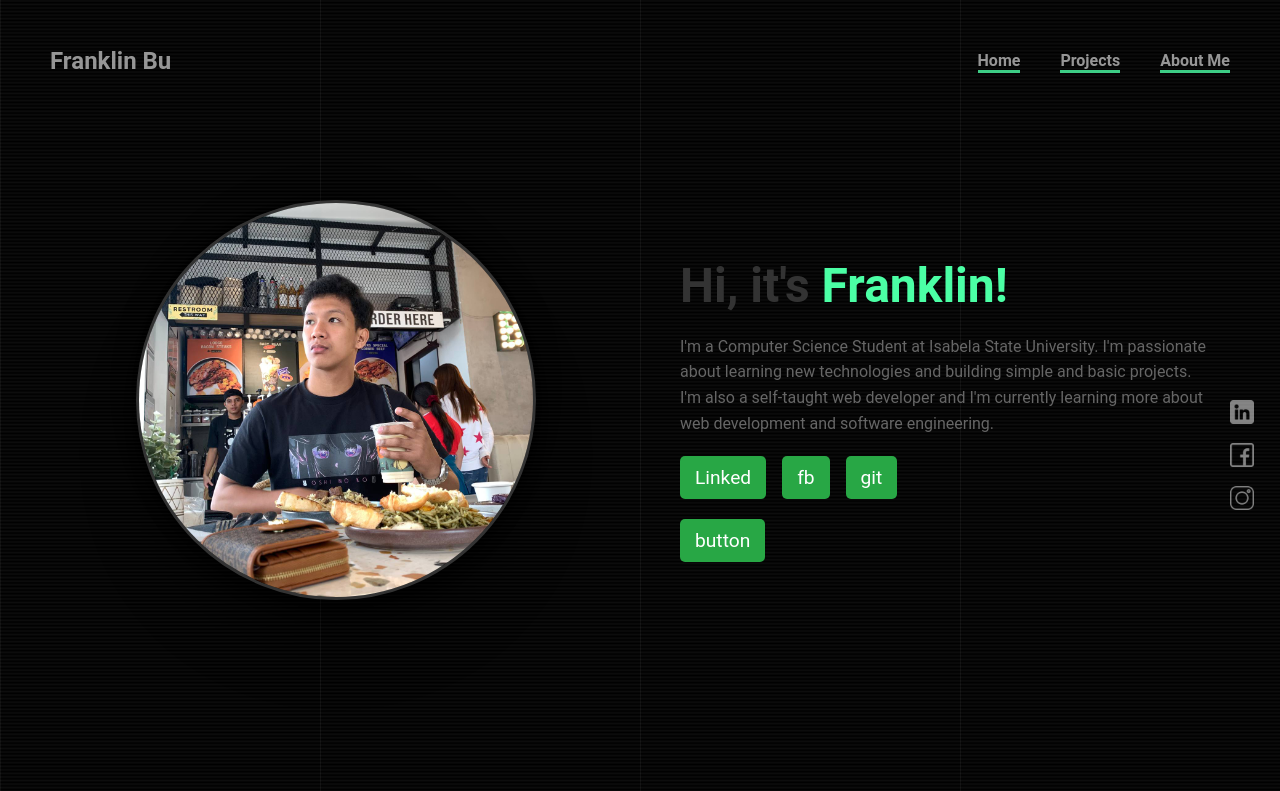
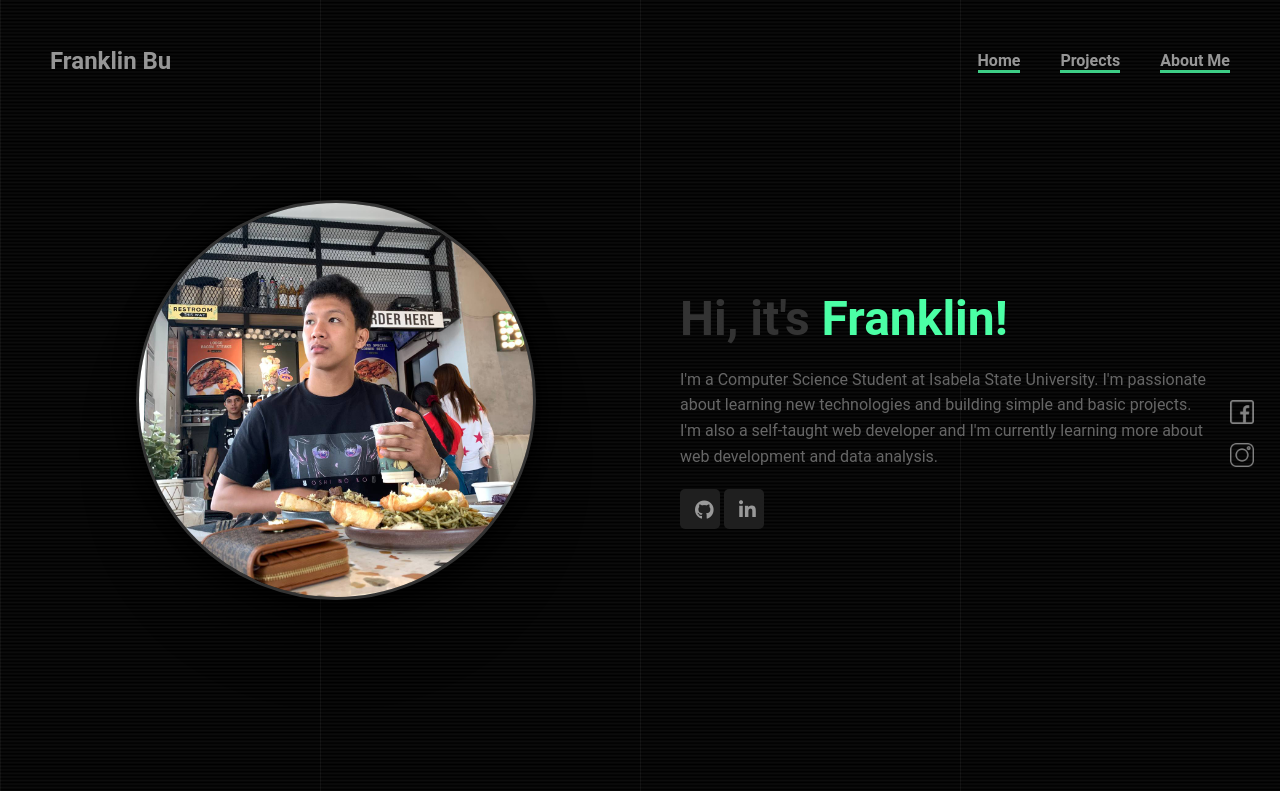
Before and after one commit to ImFrankB/PersonalProject, a plain HTML site: page PERSONAL _WEB/AboutMe.html in a window 1280 px wide. Shown: the top 791 px of the page. Drawn offline with Linux system fonts and the light colour scheme.

Commit message:
replace all

```diff
--- a/PERSONAL _WEB/AboutMe.css
+++ b/PERSONAL _WEB/AboutMe.css
@@ -81,20 +81,31 @@ section {
     margin-bottom: 20px;
 }
 
-.social-Icons {
+.social-Icons a {
+    font-size: 1.5rem;
+    color: white;
+    background-color: #333;
+    padding: 10px;
+    border-radius: 50%;
+    transition: 0.3s;
     display: flex;
-    gap: 1rem;
-    margin-bottom: 20px;
+    align-items: center;
+    justify-content: center;
+    width: 40px;
+    height: 40px;
+    text-decoration: none;
 }
 
-.social-Icons a {
-    font-size: 1.2rem;
-    color: white;
-    background-color: #007bff;
-    padding: 10px 15px;
-    border-radius: 5px;
-    transition: 0.3s;
+.social-Icons a:nth-child(1) { background-color: #333333; filter: brightness(60%); } /* GitHub */
+.social-Icons a:nth-child(2) { background-color: #333333; filter: brightness(60%);} /* LinkedIn */
+.social-Icons a:nth-child(3) { background-color: #333333; }
+
+.social-Icons a:hover {
+    scale: 1.1;
+    background-color: #4bffa5;
+    color: black;
 }
+
 
 
 .profile-content a {
--- a/PERSONAL _WEB/AboutMe.html
+++ b/PERSONAL _WEB/AboutMe.html
@@ -3,9 +3,9 @@
   <head>
     <meta charset="UTF-8" />
     <meta name="viewport" content="width=device-width, initial-scale=1.0" />
-    <title>About ME</title>
+    <title>Franklin Bu | About Me</title>
     <link rel="stylesheet" href="AboutMe.css" />
-    <link rel="stylesheet" href="Home.css" />
+    <link rel="stylesheet" href="Home.css">
     <link rel="preconnect" href="https://fonts.googleapis.com" />
   </head>
   <body>
@@ -18,62 +18,69 @@
 
       <div class="social-accounts"></div>
 
+
       <section class="about-me">
         <div class="profile-img">
-          <img src="IMAGES/profileImg.jpg" alt="" />
+          <img src="IMAGES/profileImg.jpg" alt="">
         </div>
 
         <div class="profile-content">
           <h1>Hi, it's <span>Franklin!</span></h1>
           <p>
             I'm a Computer Science Student at Isabela State University. I'm
-            passionate about learning new technologies and building simple and
-            basic projects. I'm also a self-taught web developer and I'm
-            currently learning more about web development and software
-            engineering.
+            passionate about learning new technologies and building simple and basic
+            projects. I'm also a self-taught web developer and I'm currently learning more about web development and data analysis.
           </p>
 
           <div class="social-Icons">
-            <a href="#">Linked</a>
-            <a href="#">fb</a>
-            <a href="#">git</a>
-          </div>
-          <a href="#">button</a>
+            <a href="https://github.com/ImFrankB" target="_blank">
+                <i class="fab fa-github"></i>
+            </a>
+            <a href="https://www.linkedin.com/in/john-franklin-bugauisan-86aa16309/" target="_blank">
+                <i class="fab fa-linkedin-in"></i>
+            </a>
         </div>
+        </div>
+
       </section>
 
       <section>
         <p>
           I'm a Computer Science Student at Isabela State University. I'm
-          passionate about learning new technologies and building simple and
-          basic projects. I'm also a self-taught web developer and I'm currently
-          learning more about web development and software engineering.
+          passionate about learning new technologies and building simple and basic
+          projects. I'm also a self-taught web developer and I'm currently learning more about web development
+          and software engineering.
         </p>
         <p>
           I'm a Computer Science Student at Isabela State University. I'm
-          passionate about learning new technologies and building simple and
-          basic projects. I'm also a self-taught web developer and I'm currently
-          learning more about web development and software engineering.
+          passionate about learning new technologies and building simple and basic
+          projects. I'm also a self-taught web developer and I'm currently learning more about web development
+          and software engineering.
         </p>
         <p>
           I'm a Computer Science Student at Isabela State University. I'm
-          passionate about learning new technologies and building simple and
-          basic projects. I'm also a self-taught web developer and I'm currently
-          learning more about web development and software engineering.
+          passionate about learning new technologies and building simple and basic
+          projects. I'm also a self-taught web developer and I'm currently learning more about web development
+          and software engineering.
         </p>
         <p>
           I'm a Computer Science Student at Isabela State University. I'm
-          passionate about learning new technologies and building simple and
-          basic projects. I'm also a self-taught web developer and I'm currently
-          learning more about web development and software engineering.
+          passionate about learning new technologies and building simple and basic
+          projects. I'm also a self-taught web developer and I'm currently learning more about web development
+          and software engineering.
         </p>
         <p>
           I'm a Computer Science Student at Isabela State University. I'm
-          passionate about learning new technologies and building simple and
-          basic projects. I'm also a self-taught web developer and I'm currently
-          learning more about web development and software engineering.
+          passionate about learning new technologies and building simple and basic
+          projects. I'm also a self-taught web developer and I'm currently learning more about web development
+          and software engineering.
         </p>
+
+
       </section>
+
+
+
     </div>
   </body>
 
--- a/PERSONAL _WEB/navbar.html
+++ b/PERSONAL _WEB/navbar.html
@@ -4,6 +4,7 @@
     <meta charset="UTF-8">
     <meta name="viewport" content="width=device-width, initial-scale=1.0">
     <title>Document</title>
+    <link rel="stylesheet" href="Home.css">
 </head>
 <body>
     <nav class="navbar">
--- a/PERSONAL _WEB/socialAccounts.html
+++ b/PERSONAL _WEB/socialAccounts.html
@@ -3,11 +3,11 @@
   <head>
     <meta charset="UTF-8" />
     <meta name="viewport" content="width=device-width, initial-scale=1.0" />
+    <link rel="stylesheet" href="https://cdnjs.cloudflare.com/ajax/libs/font-awesome/6.4.2/css/all.min.css">
     <title>Document</title>
   </head>
   <body>
     <div class="social-icons">
-      <a href="https://www.linkedin.com/in/john-franklin-bugauisan-86aa16309/"><img src="IMAGES/linkedin.png" alt="LinkedIn" /></a>
       <a href="https://www.facebook.com/frank.189158"><img src="IMAGES/facebook.png" alt="Facebook" /></a>
       <a href="#"><img src="IMAGES/insta.png" alt="Instagram" /></a>
     </div>
```
